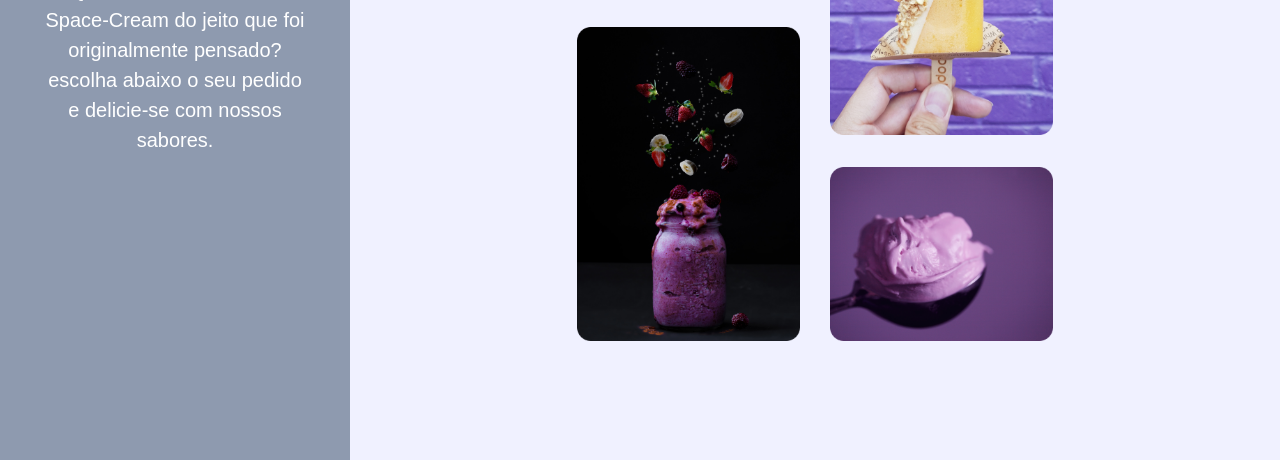
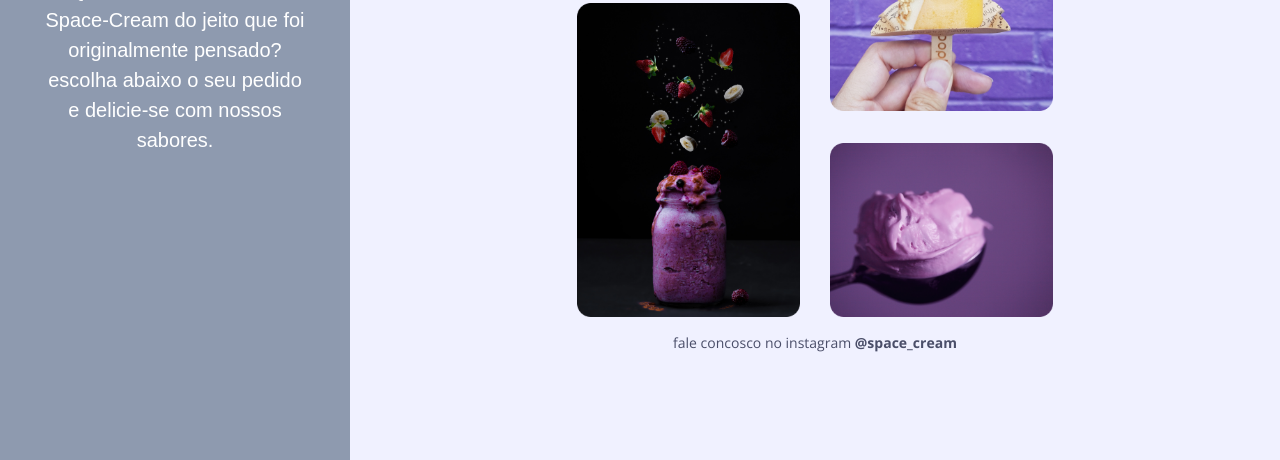
Before and after one commit to RamirisonOliveira/space-cream_web, a plain HTML site: page index.html in a window 1280 px wide. Shown: the part 340-800 px from the top of the page. Drawn offline with nearby package versions, Linux system fonts and the light colour scheme; a web font is replaced by a local one.

Commit message:
add index.html

```diff
--- a/index.html
+++ b/index.html
@@ -45,7 +45,13 @@
             <img src="./images/png.4.png" alt="Picolé diferente com 3 sabores">
         </div>
       </div>
+
+      <footer>
+        fale concosco no instagram <a target="_blank" href="#">@space_cream</a>
+      </footer>
     </main>
+
+
   </div>
 </body>
 </html
--- a/style.css
+++ b/style.css
@@ -189,6 +189,7 @@ span {
   }
 
   main {
+
     width: 100%;
     padding: 4.4rem 3.2rem 0;
 
@@ -239,9 +240,11 @@ span {
   }
 
   main {
+
       padding: 12.4rem 15.1rem 7rem;
   }
   .fotos {
+
       grid-template-areas:
       "A B"
       "C B"
@@ -263,3 +266,19 @@ span {
       grid-area: C;
   }
 }
+
+footer {
+  color: #4A4E69;
+  font-family: 'Open Sans';
+  font-size: 1.4rem;
+  line-height: 2.8rem;
+  text-align: center;
+  margin: 1rem;
+}
+
+footer a {
+  text-decoration: none;
+  font-style: normal;
+  color: #4A4E69;
+  font-weight: bold;
+}
```
Also changed, not shown: .github/preview.png.
